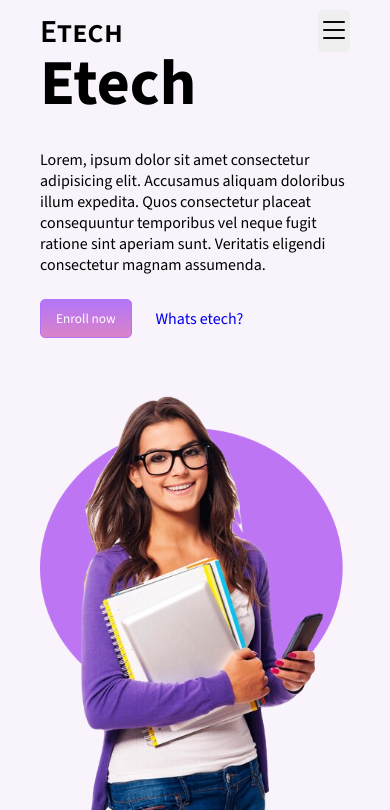
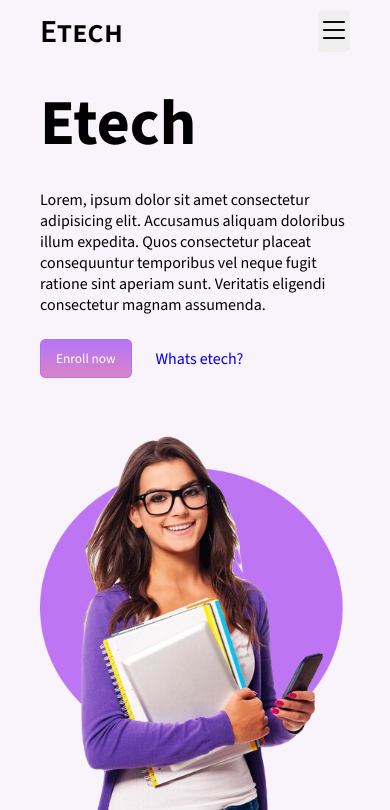
Before and after one commit to hernannicolaspereyra/etech_landing_page, a plain HTML site: page index.html in a window 390 px wide. Shown: the top 810 px of the page. Drawn offline with nearby package versions, Linux system fonts and the light colour scheme.

Commit message:
landing-terminada

```diff
--- a/css/style.css
+++ b/css/style.css
@@ -18,10 +18,17 @@
 
 /* header */
 
+.abajo{
+    background-color: rgb(185, 185, 185);
+    transition: .7s;
+    box-shadow: 0px 5px 10px 0px rgba(0, 0, 0, 0.5);
+}
+
 header{
     width: 100%;
     position: fixed;
     z-index: 1;
+    transition: .7s;
 }
 
 .container__menu{
@@ -456,9 +463,12 @@ footer{
 
 .copyright{
     text-align: center;
+    color: #8b8b8b;
 }
 
 @media (max-width: 800px) {
+
+    /* menu */
 
     .container__menu{
         width: 100%;
@@ -492,6 +502,7 @@ footer{
         padding: 2rem;
         height: 100vh;
         box-shadow: 0 0 0 100vmax rgba(0, 0, 0, .5);
+        transition: .3s;
     }
 
     .visible{
@@ -505,4 +516,10 @@ footer{
         gap: 1rem;
     }
 
+    /* cover */
+
+    .container__cover{
+        padding-top: 40px;
+    }
+
 }
--- a/index.html
+++ b/index.html
@@ -7,11 +7,15 @@
     <link rel="stylesheet" href="https://cdn.jsdelivr.net/npm/bootstrap-icons@1.11.3/font/bootstrap-icons.min.css">
     <!-- link css local -->
     <link rel="stylesheet" href="./css/style.css">
-    <title>Document</title>
+    <link rel="icon" href="./img/icono-pagina.png">
+    <title>Etech</title>
 </head>
 <body>
-    <header>
-        <div class="container__menu">
+
+    <!-- menu nav -->
+
+    <header id="header">
+        <div class="container__menu" id="container_menu">
             <div class="logo">
                 Etech
             </div>
@@ -35,6 +39,9 @@
     </header>
 
     <main>
+
+        <!-- inicio -->
+
         <section class="container__cover" id="inicio">
             <div class="cover">
                 <div class="text">
@@ -57,6 +64,8 @@
                 <img src="./img/maximIntegrated.png" alt="">
             </div>
         </section>
+
+        <!-- cursos -->
 
         <section class="cursos" id="cursos">
             <div class="container__cursos">
@@ -190,6 +199,8 @@
             </div>
         </section>
 
+        <!-- teachers -->
+
         <section class="teachers" id="profesores">
             <div class="container__teachers">
                 <div class="teachers__texto">
@@ -246,6 +257,8 @@
             </div>
         </section>
 
+        <!-- contacto -->
+
         <section class="contacto" id="contacto">
             <div class="container__contacto">
                 <div class="contacto_cover">
@@ -260,7 +273,11 @@
         </section>
 
     </main>
+
     <footer>
+
+        <!-- footer -->
+
         <div class="footer_container">
             <div class="footer__text">
                 <h3>Etech</h3>
--- a/js/script.js
+++ b/js/script.js
@@ -1,3 +1,5 @@
+// menu nav
+
 let abrir = document.querySelector("#abir")
 let cerrar = document.querySelector("#cerrar")
 let menu = document.querySelector("#menu")
@@ -10,4 +12,7 @@ cerrar.addEventListener("click", () => {
     menu.classList.remove("visible")
 })
 
-console.log("hola")
+window.addEventListener("scroll", () => {
+    let header = document.querySelector("#header")
+    header.classList.toggle("abajo", window.scrollY>0)
+})
```
Also changed, not shown: img/icono-pagina.png (added).
